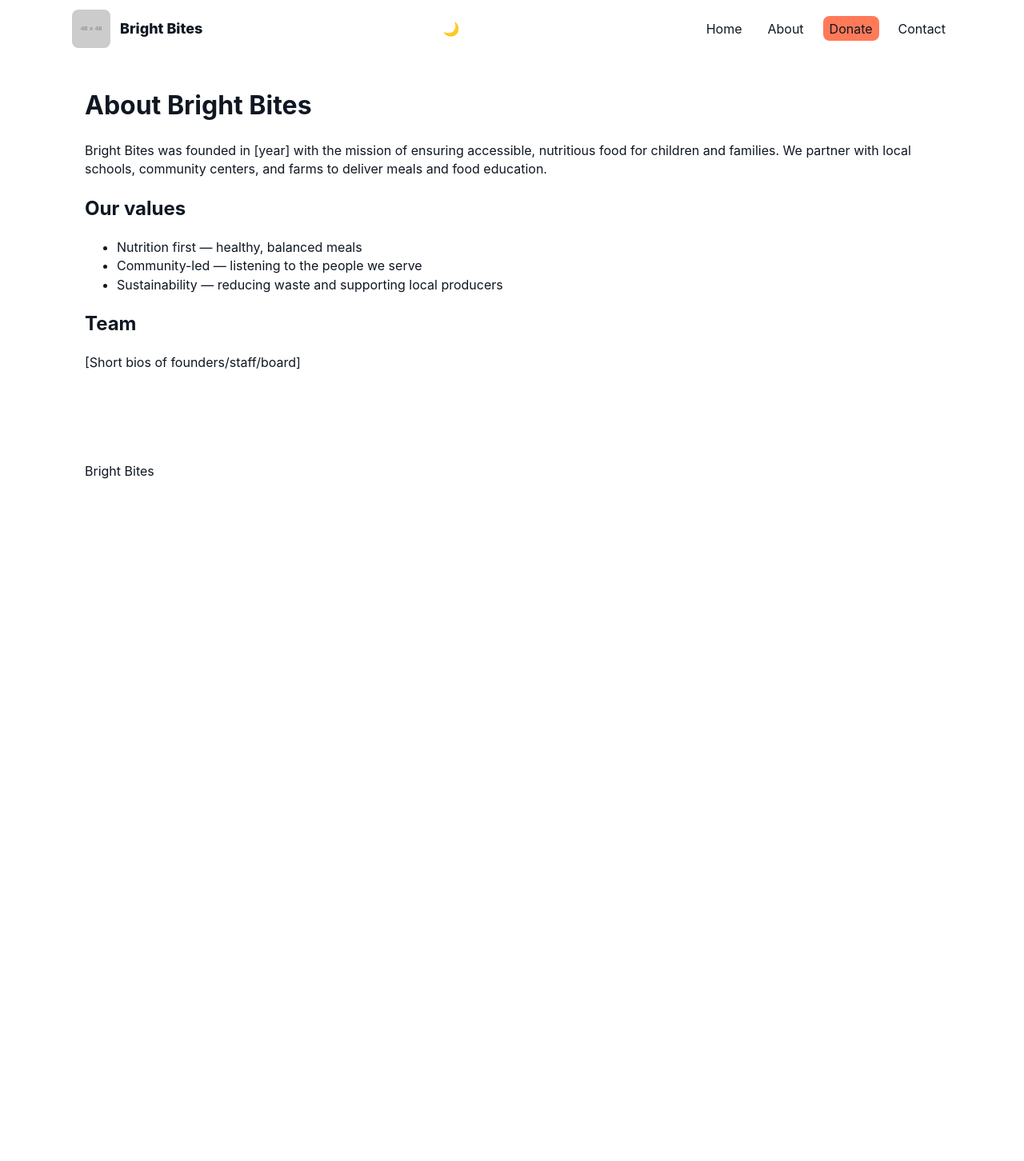
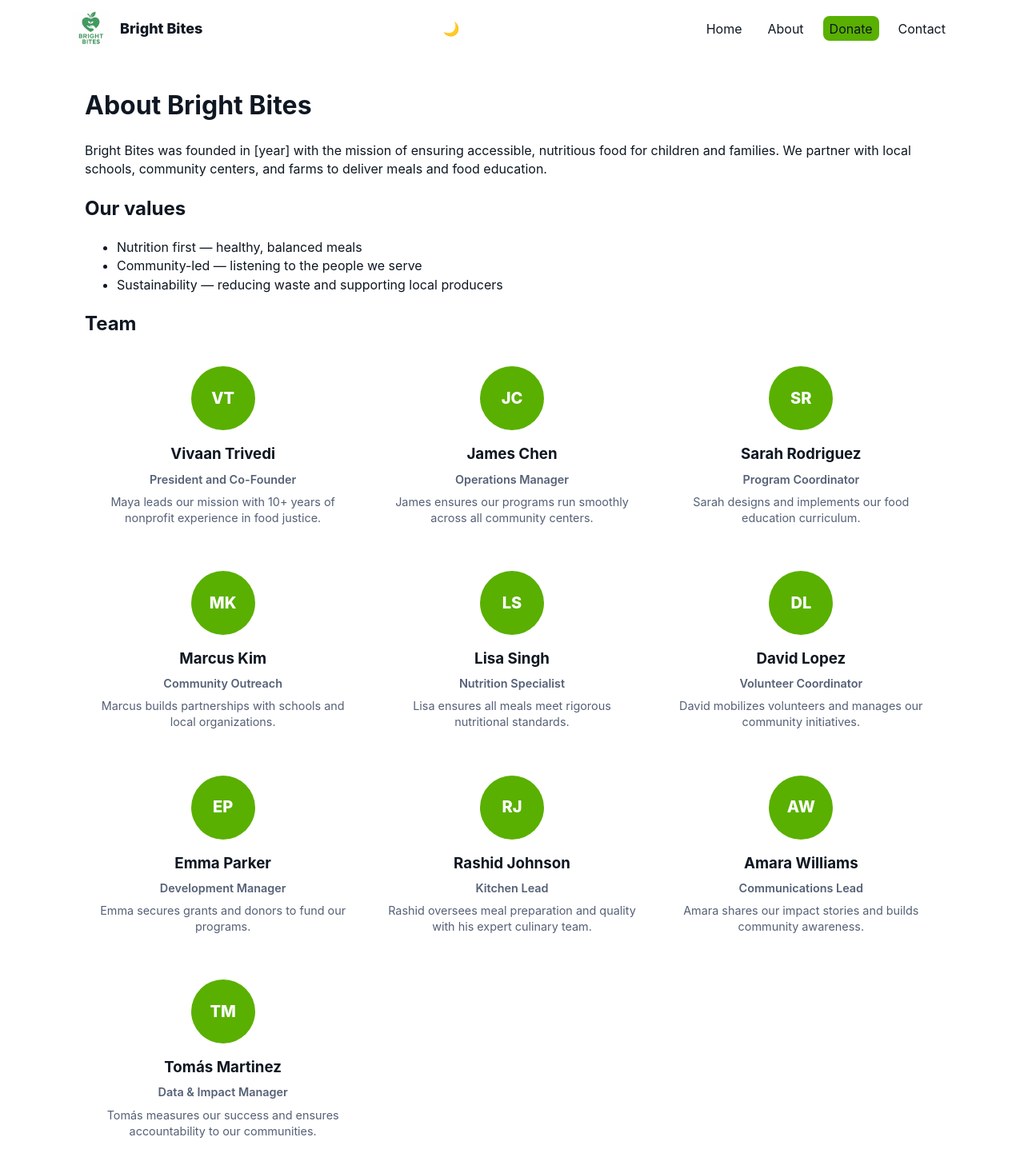
Before and after one commit to akirawan1/bright-bites, a plain HTML site: page about.html in a window 1280 px wide. Shown: the top 1452 px of the page at 80% size. Before the commit the page ends 800 px from the top, so only its background shows below. Drawn offline with Linux system fonts and the light colour scheme; placeholder pictures from the web are drawn by us.

Commit message:
made some major changes

```diff
--- a/about.html
+++ b/about.html
@@ -12,7 +12,7 @@
   <header class="site-header">
     <div class="container header-inner">
       <div class="brand">
-        <img src="https://via.placeholder.com/48x48.png?text=BB" alt="Bright Bites logo" class="logo" />
+        <img src="brightbrites.png" alt="Bright Bites logo" class="logo" />
         <span class="site-title">Bright Bites</span>
       </div>
 
@@ -51,7 +51,68 @@
     </ul>
 
     <h2>Team</h2>
-    <p>[Short bios of founders/staff/board]</p>
+    <div class="grid cards">
+      <div class="team-member">
+        <div class="member-avatar">VT</div>
+        <h3>Vivaan Trivedi</h3>
+        <p class="member-role">President and Co-Founder</p>
+        <p>Maya leads our mission with 10+ years of nonprofit experience in food justice.</p>
+      </div>
+      <div class="team-member">
+        <div class="member-avatar">JC</div>
+        <h3>James Chen</h3>
+        <p class="member-role">Operations Manager</p>
+        <p>James ensures our programs run smoothly across all community centers.</p>
+      </div>
+      <div class="team-member">
+        <div class="member-avatar">SR</div>
+        <h3>Sarah Rodriguez</h3>
+        <p class="member-role">Program Coordinator</p>
+        <p>Sarah designs and implements our food education curriculum.</p>
+      </div>
+      <div class="team-member">
+        <div class="member-avatar">MK</div>
+        <h3>Marcus Kim</h3>
+        <p class="member-role">Community Outreach</p>
+        <p>Marcus builds partnerships with schools and local organizations.</p>
+      </div>
+      <div class="team-member">
+        <div class="member-avatar">LS</div>
+        <h3>Lisa Singh</h3>
+        <p class="member-role">Nutrition Specialist</p>
+        <p>Lisa ensures all meals meet rigorous nutritional standards.</p>
+      </div>
+      <div class="team-member">
+        <div class="member-avatar">DL</div>
+        <h3>David Lopez</h3>
+        <p class="member-role">Volunteer Coordinator</p>
+        <p>David mobilizes volunteers and manages our community initiatives.</p>
+      </div>
+      <div class="team-member">
+        <div class="member-avatar">EP</div>
+        <h3>Emma Parker</h3>
+        <p class="member-role">Development Manager</p>
+        <p>Emma secures grants and donors to fund our programs.</p>
+      </div>
+      <div class="team-member">
+        <div class="member-avatar">RJ</div>
+        <h3>Rashid Johnson</h3>
+        <p class="member-role">Kitchen Lead</p>
+        <p>Rashid oversees meal preparation and quality with his expert culinary team.</p>
+      </div>
+      <div class="team-member">
+        <div class="member-avatar">AW</div>
+        <h3>Amara Williams</h3>
+        <p class="member-role">Communications Lead</p>
+        <p>Amara shares our impact stories and builds community awareness.</p>
+      </div>
+      <div class="team-member">
+        <div class="member-avatar">TM</div>
+        <h3>Tomás Martinez</h3>
+        <p class="member-role">Data & Impact Manager</p>
+        <p>Tomás measures our success and ensures accountability to our communities.</p>
+      </div>
+    </div>
   </main>
 
   <footer class="site-footer">
--- a/styles.css
+++ b/styles.css
@@ -3,9 +3,9 @@
   --surface:#ffffff;
   --text:#0f1722;
   --muted:#556076;
-  --primary:#ff7a59; /* bright, friendly */
-  --primary-600:#ff5b3c;
-  --accent:#ffd66b;
+  --primary:#59b000; /* Bright Bites green */
+  --primary-600:#468000;
+  --accent:#8ed321;
   --radius:12px;
   --container:1100px;
   --gap:1.25rem;
@@ -19,9 +19,9 @@
   --surface:#0b1520;
   --text:#e6eef8;
   --muted:#9fb0c8;
-  --primary:#ff8a66;
-  --primary-600:#ff6a44;
-  --accent:#ffd66b;
+  --primary:#6bce1a;
+  --primary-600:#59b000;
+  --accent:#8ed321;
   color-scheme: dark;
 }
 
@@ -32,9 +32,9 @@
     --surface:#0b1520;
     --text:#e6eef8;
     --muted:#9fb0c8;
-    --primary:#ff8a66;
-    --primary-600:#ff6a44;
-    --accent:#ffd66b;
+    --primary:#6bce1a;
+    --primary-600:#59b000;
+    --accent:#8ed321;
     color-scheme: dark;
   }
 }
@@ -128,3 +128,10 @@ body{
   .site-nav.open{display:block}
 }
 .sr-only{position:absolute;width:1px;height:1px;padding:0;margin:-1px;overflow:hidden;clip:rect(0,0,0,0);white-space:nowrap;border:0}
+
+/* Team member profiles */
+.team-member{text-align:center;padding:1rem}
+.member-avatar{width:80px;height:80px;margin:0 auto 1rem;background:var(--primary);color:white;border-radius:50%;display:flex;align-items:center;justify-content:center;font-weight:800;font-size:1.25rem}
+.team-member h3{margin:0.5rem 0 0.25rem;color:var(--text)}
+.member-role{color:var(--primary);font-weight:600;margin:0 0 0.5rem;font-size:0.9rem}
+.team-member p{margin:0.5rem 0;color:var(--muted);font-size:0.9rem;line-height:1.4}
```
Also changed, not shown: contact.html (+1 -1 lines), donate.html (+1 -1 lines), index.html (+2 -2 lines), brightbrites.png (added).
